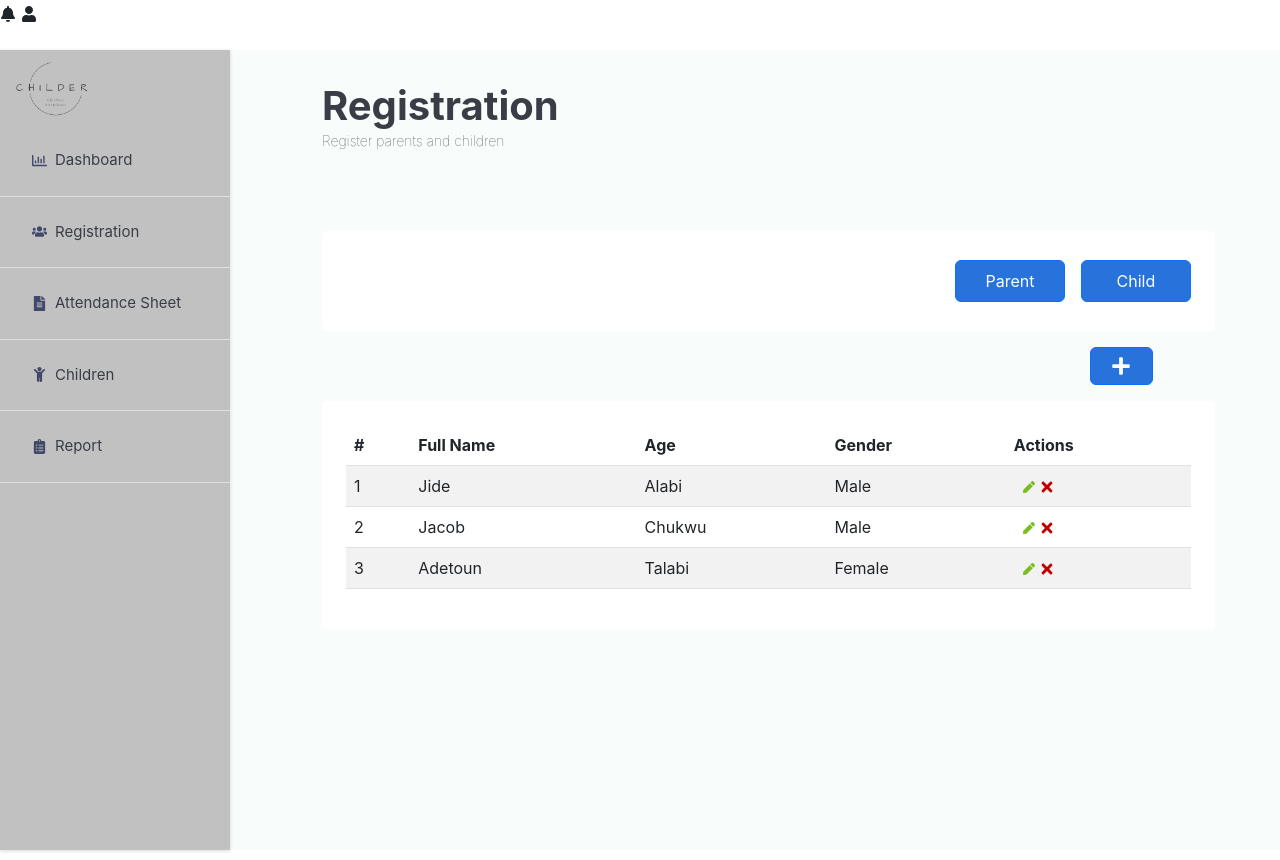
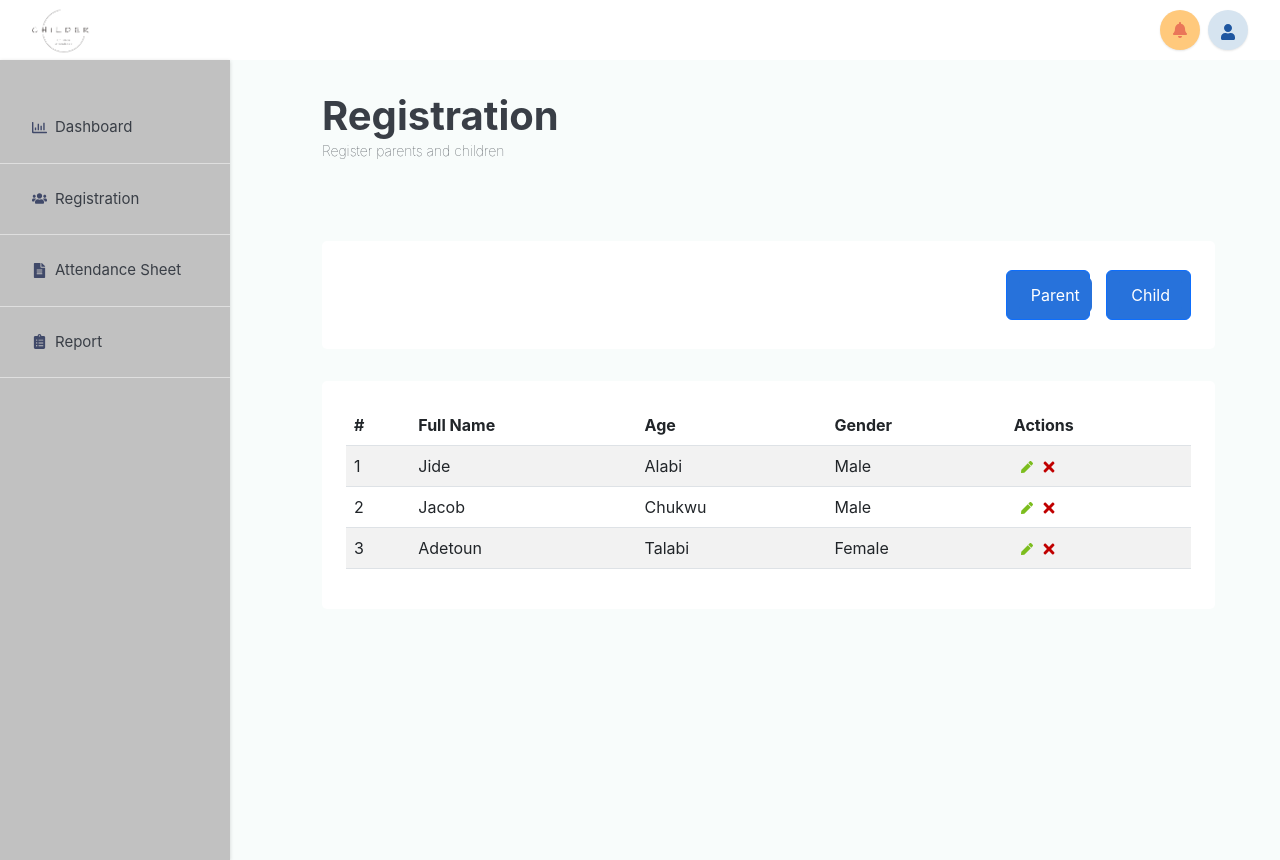
Before and after one commit to AdedolapoAkanle/Attendance-Management, a React (Create React App) app: page /register in a window 1280 px wide. Built offline with nearby package versions, Linux system fonts and the light colour scheme.

Commit message:
new commit

```diff
--- /dev/null
+++ b/src/Styles/Components/Modal.css
@@ -0,0 +1,72 @@
+.modal__text {
+  font-size: 16px;
+  border: none;
+  background-color: inherit;
+}
+
+.modal__btn:hover {
+  background-color: inherit;
+  outline: none;
+  border: none;
+}
+
+.modal__form .mb-3 {
+  margin-bottom: 0 !important;
+}
+
+.modal__form {
+  padding: 0rem 1rem;
+  margin: auto;
+}
+
+.modal__form-field {
+  background-color: inherit;
+  border-radius: 0;
+  border: none;
+  border-bottom: 1px solid #2772db;
+  font-size: 14px;
+  color: #929aab;
+  /* width: 100%; */
+}
+
+.modal__form-field:focus {
+  box-shadow: none;
+  border-bottom: 2px solid #2772db;
+  background-color: inherit;
+}
+
+.modal__label {
+  font-size: 12px;
+  margin-top: 2rem;
+}
+
+.modal__drop {
+  cursor: pointer;
+}
+
+.modal-footer {
+  border-top: none;
+}
+
+.save-modal {
+  background-color: #2772db;
+  color: #fff;
+  padding: 0.5rem 2rem;
+}
+
+.save-modal:hover {
+  background-color: #2772db;
+  color: #fff;
+}
+
+.close-modal {
+  /* border: 1px solid #929aab; */
+  box-shadow: rgba(0, 0, 0, 0.05) 0px 0px 0px 1px,
+    rgb(209, 213, 219) 0px 0px 0px 1px inset;
+  padding: 0.5rem 2rem;
+}
+
+.close-modal:hover {
+  box-shadow: rgba(0, 0, 0, 0.05) 0px 0px 0px 1px,
+    rgb(209, 213, 219) 0px 0px 0px 1px inset;
+}
--- a/src/Styles/Components/Nav.css
+++ b/src/Styles/Components/Nav.css
@@ -7,7 +7,7 @@ nav {
   width: 18%;
   height: 100%;
   position: fixed;
-  padding-top: 0;
+  padding-top: 2rem;
 }
 
 ul {
@@ -38,7 +38,7 @@ li:first-child {
 }
 
 .nav__link:hover {
-  background-color: #eeeeee;
+  background-color: #dfdfdf;
   cursor: pointer;
   color: #393e46;
 }
@@ -52,13 +52,52 @@ li:first-child {
 }
 
 .nav-logo {
-  width: 35%;
+  width: 12%;
+  cursor: default;
   /* margin-bottom: 2rem; */
 }
 
 .top-nav {
+  display: flex;
+  align-items: center;
+  justify-content: space-between;
   background-color: "";
   width: 100%;
-  height: 50px;
+  height: 60px;
   box-shadow: rgba(0, 0, 0, 0.24) 0px 3px 8px;
+  padding: 0 2rem;
+  margin: auto;
 }
+
+.top-icons {
+  display: flex;
+  align-items: center;
+  justify-content: space-between;
+}
+
+.top-icon {
+  /* padding: 0.5rem; */
+  /* background-color: red;     */
+  border-radius: 100%;
+  width: 40px;
+  height: 40px;
+  box-shadow: rgba(0, 0, 0, 0.1) 0px 1px 2px 0px;
+  background-color: #ffc97c;
+  cursor: pointer;
+  display: flex;
+  align-items: center;
+  justify-content: center;
+}
+
+.user-icon {
+  background-color: #d6e4f0;
+  margin-left: 0.5rem;
+}
+
+.bell {
+  color: #ea7659;
+}
+
+.user {
+  color: #1e56a0;
+}
--- a/src/Styles/view/register.css
+++ b/src/Styles/view/register.css
@@ -16,15 +16,16 @@
   background-color: #ffff;
   margin-left: 15rem;
   margin-top: 5rem;
+  margin-bottom: 2rem;
   border-radius: 5px;
   padding: 1.8rem 1.5rem;
 }
 
 .register__btn {
-  width: 13%;
+  width: 10%;
   text-align: center;
   margin-left: 1rem;
-  padding: 0.5rem 0;
+  /* padding: 0.5rem 0; */
   /* background-color: #007cb9; */
   background-color: #2772db;
 }
@@ -34,8 +35,12 @@
   margin-left: auto;
   margin-right: 2.8rem;
 
+  /* background-color: #2772db; */
+  /* padding: 0.5rem 1.3rem; */
+}
+
+.register__add:hover {
   background-color: #2772db;
-  padding: 0.5rem 1.3rem;
 }
 
 .add {
@@ -56,4 +61,5 @@
 .pen {
   font-size: 12px;
   color: #7cbd1e;
+  margin-right: 0.5rem;
 }
--- /dev/null
+++ b/src/components/globalComponents/Modal.js
@@ -0,0 +1,82 @@
+import React, { useState } from "react";
+import { Form } from "react-bootstrap";
+import Button from "react-bootstrap/Button";
+import Modal from "react-bootstrap/Modal";
+import { FaPlus } from "react-icons/fa";
+import "../../Styles/Components/Modal.css";
+
+const FormModal = ({ header, add = true, text }) => {
+  const [show, setShow] = useState(false);
+
+  const handleClose = () => setShow(false);
+  const handleShow = () => setShow(true);
+
+  return (
+    <>
+      <Button variant="primary" className="modal__text" onClick={handleShow}>
+        {/* {add == true ? <FaPlus className="add" /> : null} */}
+        {text}
+      </Button>
+
+      <Modal show={show} onHide={handleClose}>
+        <Modal.Title style={{ paddingLeft: "2rem", paddingTop: "1rem" }}>
+          {header}
+        </Modal.Title>
+        <Modal.Body style={{}}>
+          <Form className="modal__form">
+            <Form.Group className="mb-3" controlId="formBasicName">
+              <Form.Label className="modal__label">Last Name</Form.Label>
+              <Form.Control
+                type="text"
+                placeholder="Enter full name"
+                className="modal__form-field"
+              />
+            </Form.Group>
+
+            <Form.Group className="mb-3" controlId="formBasicName">
+              <Form.Label className="modal__label">First Name</Form.Label>
+              <Form.Control
+                type="text"
+                placeholder="Enter full name"
+                className="modal__form-field"
+              />
+            </Form.Group>
+
+            <Form.Group>
+              <Form.Label className="modal__label">Gender</Form.Label>
+              <Form.Select
+                aria-label=""
+                className="modal__form-field modal__drop"
+              >
+                <option hidden>Select Gender</option>
+                <option value="mr">Male</option>
+                <option value="mrs">Female</option>
+              </Form.Select>
+            </Form.Group>
+
+            <Form.Group className="mb-3" controlId="formBasicDate">
+              <Form.Label className="modal__label">Dob</Form.Label>
+              <Form.Control
+                type="date"
+                placeholder="Enter Dob"
+                className="modal__form-field modal__drop"
+              />
+            </Form.Group>
+          </Form>
+        </Modal.Body>
+        <Modal.Footer style={{ marginRight: "1rem" }}>
+          <Button variant="" className="close-modal" onClick={handleClose}>
+            Close
+          </Button>
+          <Button variant="" className="save-modal" onClick={handleClose}>
+            Save
+          </Button>
+        </Modal.Footer>
+      </Modal>
+    </>
+  );
+};
+
+// render(<Example />);
+
+export default FormModal;
--- a/src/components/globalComponents/Nav.js
+++ b/src/components/globalComponents/Nav.js
@@ -12,20 +12,36 @@ import {
 import "../../Styles/Components/Nav.css";
 import logo from "../../img/logo.png";
 import { Link } from "react-router-dom";
+import MainTooltip from "./Tooltip";
 
 const Nav = () => {
   return (
     <section>
       {" "}
       <div className="top-nav">
-        <FaBell /> <FaUser />
+        <Link to={"/dashboard"}>
+          <img src={logo} alt="" className="nav-logo" />
+        </Link>
+        <div className="top-icons">
+          <div className="top-icon">
+            <FaBell className=" bell" />
+          </div>
+          <div className="top-icon user-icon">
+            <Link to={"/"}>
+              <MainTooltip
+                tooltipText={"logout"}
+                body={<FaUser className="user" />}
+              />
+            </Link>
+          </div>
+        </div>
       </div>
       <nav>
         <ul>
           <li>
-            <Link to={"/dashboard"}>
+            {/* <Link to={"/dashboard"}>
               <img src={logo} alt="" className="nav-logo" />
-            </Link>
+            </Link> */}
           </li>
           <li>
             <Link className="nav__link" to={"/dashboard"}>
@@ -43,12 +59,12 @@ const Nav = () => {
               Attendance Sheet
             </Link>
           </li>
-          <li>
+          {/* <li>
             <Link className="nav__link" to={"/child"}>
               <FaChild className="nav-icon" />
               Children
             </Link>
-          </li>
+          </li> */}
           <li>
             <Link className="nav__link" to={"/report"}>
               <FaClipboardList className="nav-icon" />
--- /dev/null
+++ b/src/components/globalComponents/Tooltip.js
@@ -0,0 +1,20 @@
+import Button from "react-bootstrap/Button";
+import OverlayTrigger from "react-bootstrap/OverlayTrigger";
+import Tooltip from "react-bootstrap/Tooltip";
+
+const MainTooltip = ({ tooltipText, body }) => {
+  return (
+    <OverlayTrigger
+      placement="bottom"
+      overlay={
+        <Tooltip id="tooltip-disabled" style={{ fontSize: "10px" }}>
+          {tooltipText}
+        </Tooltip>
+      }
+    >
+      <span className="d-inline-block">{body}</span>
+    </OverlayTrigger>
+  );
+};
+
+export default MainTooltip;
--- a/src/routerServices/index.js
+++ b/src/routerServices/index.js
@@ -1,5 +1,5 @@
 import React from "react";
-import { HashRouter, Routes, Route, BrowserRouter } from "react-router-dom";
+import { Routes, Route, BrowserRouter } from "react-router-dom";
 import Nav from "../components/globalComponents/Nav";
 import { Child } from "../view/ChildrenAttendance/main";
 import { Dashboard } from "../view/Dashboard/main";
--- a/src/view/Registration/main/index.js
+++ b/src/view/Registration/main/index.js
@@ -1,7 +1,9 @@
 import React from "react";
 import { Button, Table } from "react-bootstrap";
 import { FaPen, FaPlus, FaTimes } from "react-icons/fa";
+import FormModal from "../../../components/globalComponents/Modal";
 import { PageTitle } from "../../../components/globalComponents/PageTitle";
+import MainTooltip from "../../../components/globalComponents/Tooltip";
 import "../../../Styles/view/register.css";
 
 const Register = () => {
@@ -54,17 +56,21 @@ const Register = () => {
           <div style={{}}>
             <div className="register__btns">
               <Button variant="primary" type="submit" className="register__btn">
-                Parent
+                <FormModal
+                  add={false}
+                  header={"Register Parent"}
+                  text="Parent"
+                />
               </Button>
               <Button variant="primary" type="submit" className="register__btn">
-                Child
+                <FormModal add={false} header={"Register Child"} text="Child" />
               </Button>
             </div>
           </div>
 
-          <Button className="register__add">
-            <FaPlus className="add" />
-          </Button>
+          {/* <Button className="register__add">
+            <FormModal header={"Register Child"} text={<FaPlus />} />
+          </Button> */}
 
           <div
             style={{
@@ -100,9 +106,15 @@ const Register = () => {
                   <td>
                     {" "}
                     <div className="table-icons">
-                      {" "}
-                      <FaPen className="tab-icon pen" />{" "}
-                      <FaTimes className="tab-icon" />
+                      <MainTooltip
+                        tooltipText={"Edit"}
+                        body={<FaPen className="tab-icon pen" />}
+                      />
+
+                      <MainTooltip
+                        tooltipText={"Delete"}
+                        body={<FaTimes className="tab-icon" />}
+                      />
                     </div>
                   </td>
                 </tr>
@@ -114,9 +126,15 @@ const Register = () => {
                   <td>
                     {" "}
                     <div className="table-icons">
-                      {" "}
-                      <FaPen className="tab-icon pen" />{" "}
-                      <FaTimes className="tab-icon" />
+                      <MainTooltip
+                        tooltipText={"Edit"}
+                        body={<FaPen className="tab-icon pen" />}
+                      />
+
+                      <MainTooltip
+                        tooltipText={"Delete"}
+                        body={<FaTimes className="tab-icon" />}
+                      />
                     </div>
                   </td>
                 </tr>
@@ -126,11 +144,16 @@ const Register = () => {
                   <td>Talabi</td>
                   <td>Female</td>
                   <td>
-                    {" "}
                     <div className="table-icons">
-                      {" "}
-                      <FaPen className="tab-icon pen" />{" "}
-                      <FaTimes className="tab-icon" />
+                      <MainTooltip
+                        tooltipText={"Edit"}
+                        body={<FaPen className="tab-icon pen" />}
+                      />
+
+                      <MainTooltip
+                        tooltipText={"Delete"}
+                        body={<FaTimes className="tab-icon" />}
+                      />
                     </div>
                   </td>
                 </tr>
```
Also changed, not shown: src/view/Login/main/index.js (+13 -15 lines).
